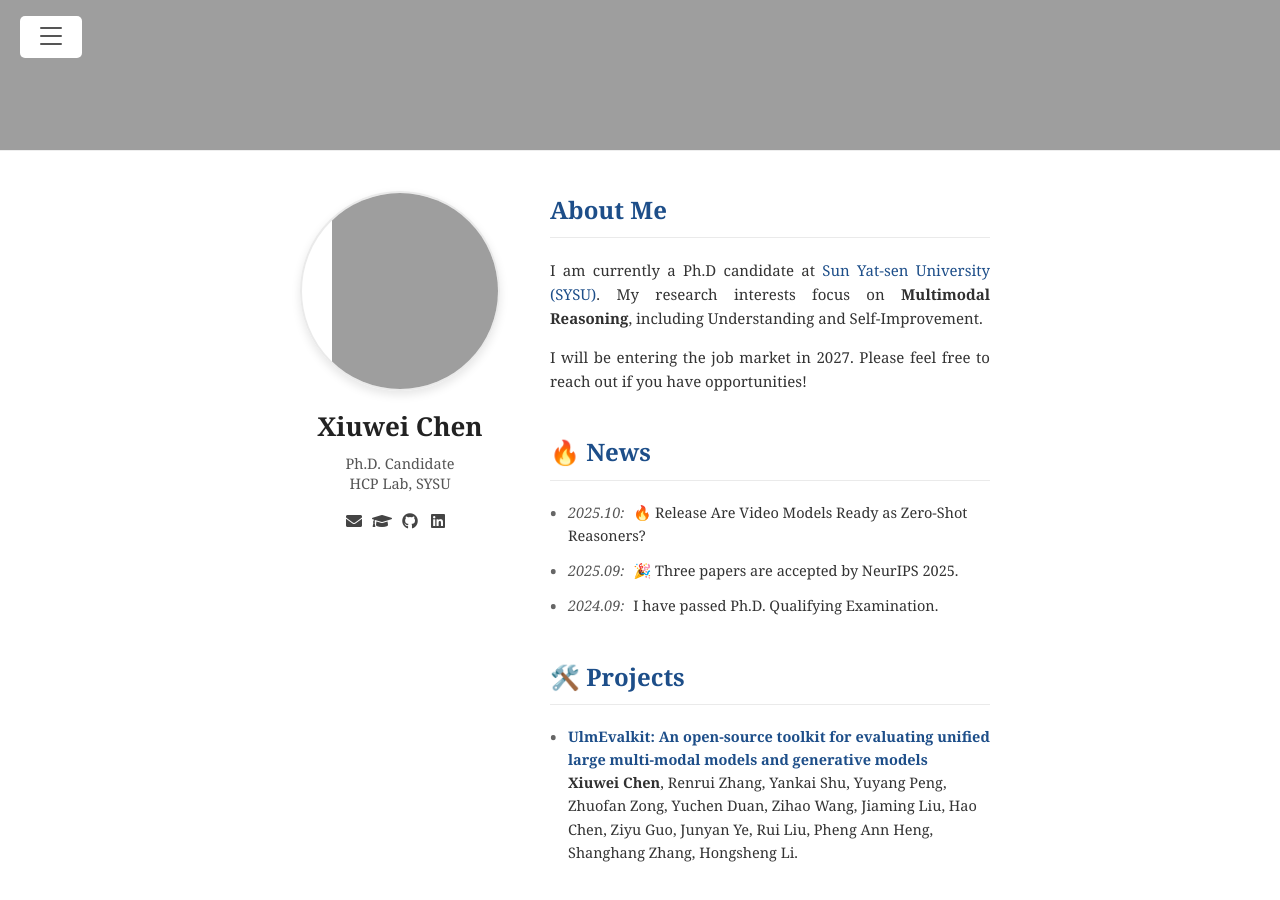
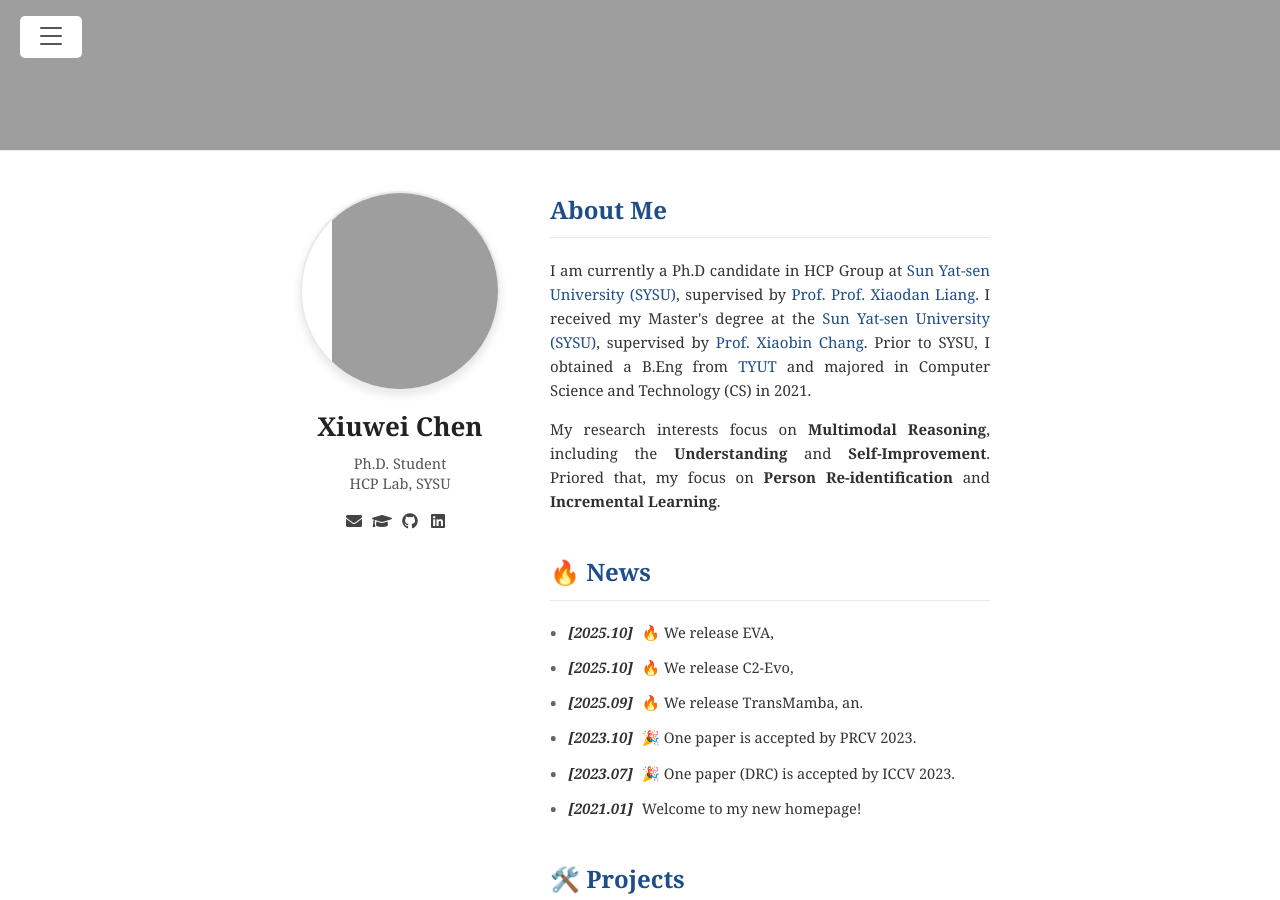
Before and after one commit to chen-xw/chen-xw.github.io, a Jekyll site: the page built from index.markdown, in a window 1280 px wide and 900 px high, scrolled down 910 px. Built offline with Jekyll 4.4.1, drawn with Linux system fonts in a browser that asks for light colours; comment, search, counter and statistics services are not loaded; grey boxes are pictures that could not be loaded.

Commit message:
Update index.markdown

```diff
--- a/index.markdown
+++ b/index.markdown
@@ -147,11 +147,11 @@ permalink: /
         </div>
         <div class="author-name">Xiuwei Chen</div>
         <div class="author-title">
-            Ph.D. Candidate<br>
+            Ph.D. Student<br>
             HCP Lab, SYSU </div>
         <ul class="contact-info">
             <li><i class="fas fa-envelope"></i> <a href="mailto:chenxw83@mail2.sysu.edu.cn"></a>
-            <i class="fas fa-graduation-cap"></i> <a href="#"></a>
+            <i class="fas fa-graduation-cap"></i> <a href="https://scholar.google.com/citations?user=313kmTAAAAAJ&hl=zh-CN"></a>
             <i class="fab fa-github"></i> <a href="https://github.com/chen-xw"></a>
             <i class="fab fa-linkedin"></i> <a href="#"></a></li>
         </ul>
@@ -160,16 +160,19 @@ permalink: /
     <div class="academic-main">
 
         <div class="section-title">About Me</div> <p>
-            I am currently a Ph.D candidate at <a href="https://www.sysu.edu.cn/">Sun Yat-sen University (SYSU)</a>. My research interests focus on <strong>Multimodal Reasoning</strong>, including Understanding and Self-Improvement.
+             I am currently a Ph.D candidate in HCP Group at <a href="https://sai.sysu.edu.cn/">Sun Yat-sen University (SYSU)</a>, supervised by <a href="https://scholar.google.com/citations?user=voxznZAAAAAJ&hl=zh-CN">Prof. Prof. Xiaodan Liang</a>. I received my Master's degree at the <a href="https://www.sysu.edu.cn/">Sun Yat-sen University (SYSU)</a>, supervised by <a href="https://xb-chang.github.io/">Prof. Xiaobin Chang</a>. Prior to SYSU, I obtained a B.Eng from <a href="https://www.tyut.edu.cn/">TYUT</a> and majored in Computer Science and Technology (CS) in 2021.
         </p>
         <p>
-            I will be entering the job market in 2027. Please feel free to reach out if you have opportunities!
+            My research interests focus on <strong>Multimodal Reasoning</strong>, including the <strong>Understanding</strong> and <strong>Self-Improvement</strong>. Priored that, my focus on <strong>Person Re-identification</strong> and <strong>Incremental Learning</strong>.
         </p>
 
         <div class="section-title">🔥 News</div> <ul class="custom-list">
-            <li><span class="date-text">2025.10:</span> 🔥 Release Are Video Models Ready as Zero-Shot Reasoners?</li>
-            <li><span class="date-text">2025.09:</span> 🎉 Three papers are accepted by NeurIPS 2025.</li>
-            <li><span class="date-text">2024.09:</span> I have passed Ph.D. Qualifying Examination.</li>
+            <li><span class="date-text"><strong>[2025.10]</strong></span> 🔥 We release EVA, </li>
+            <li><span class="date-text"><strong>[2025.10]</strong></span> 🔥 We release C2-Evo, </li>
+            <li><span class="date-text"><strong>[2025.09]</strong></span> 🔥 We release TransMamba, an.</li>
+            <li><span class="date-text"><strong>[2023.10]</strong></span> 🎉 One paper is accepted by PRCV 2023.</li>
+            <li><span class="date-text"><strong>[2023.07]</strong></span> 🎉 One paper (DRC) is accepted by ICCV 2023.</li>
+            <li><span class="date-text"><strong>[2021.01]</strong></span> Welcome to my new homepage!</li>
         </ul>
 
         <div class="section-title">🛠️ Projects</div> <ul class="custom-list">
```
